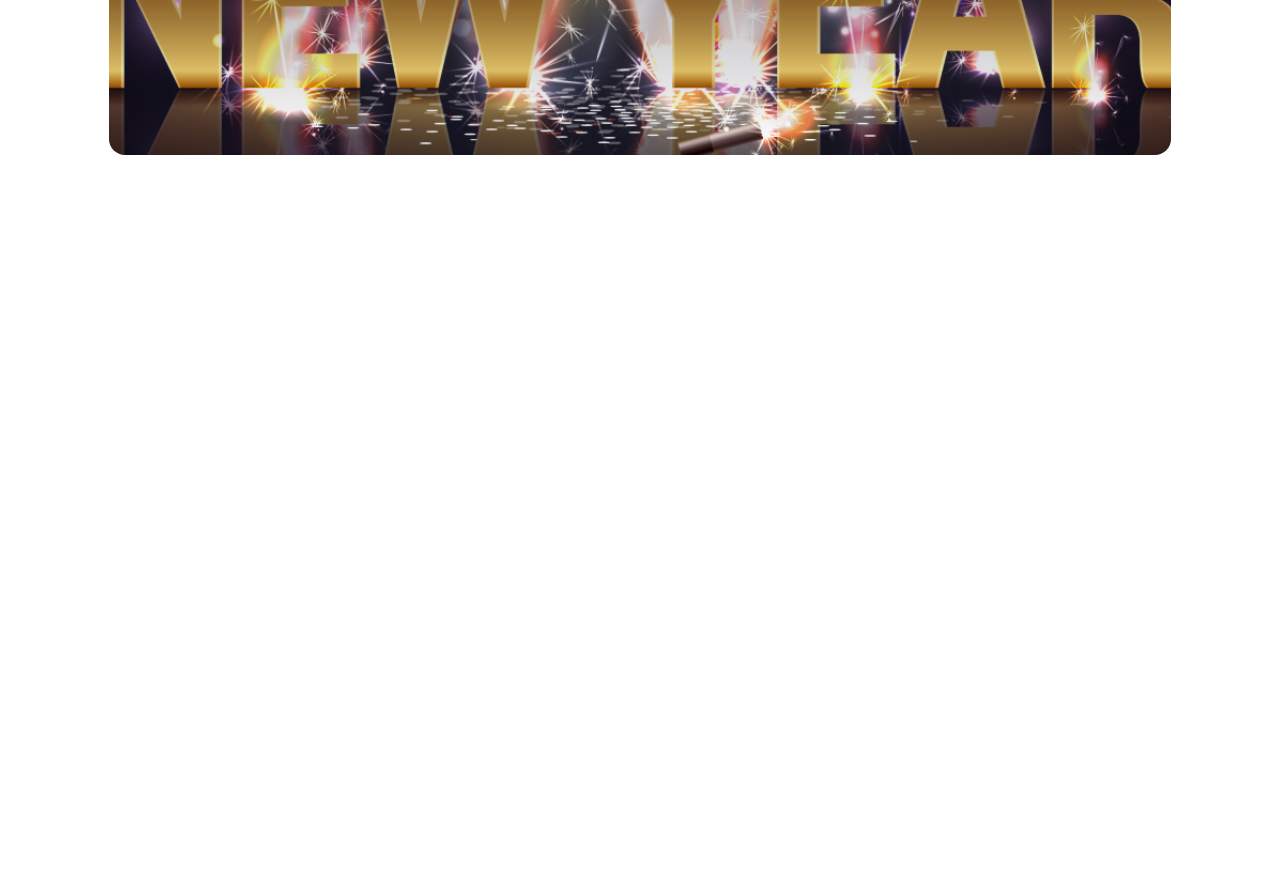
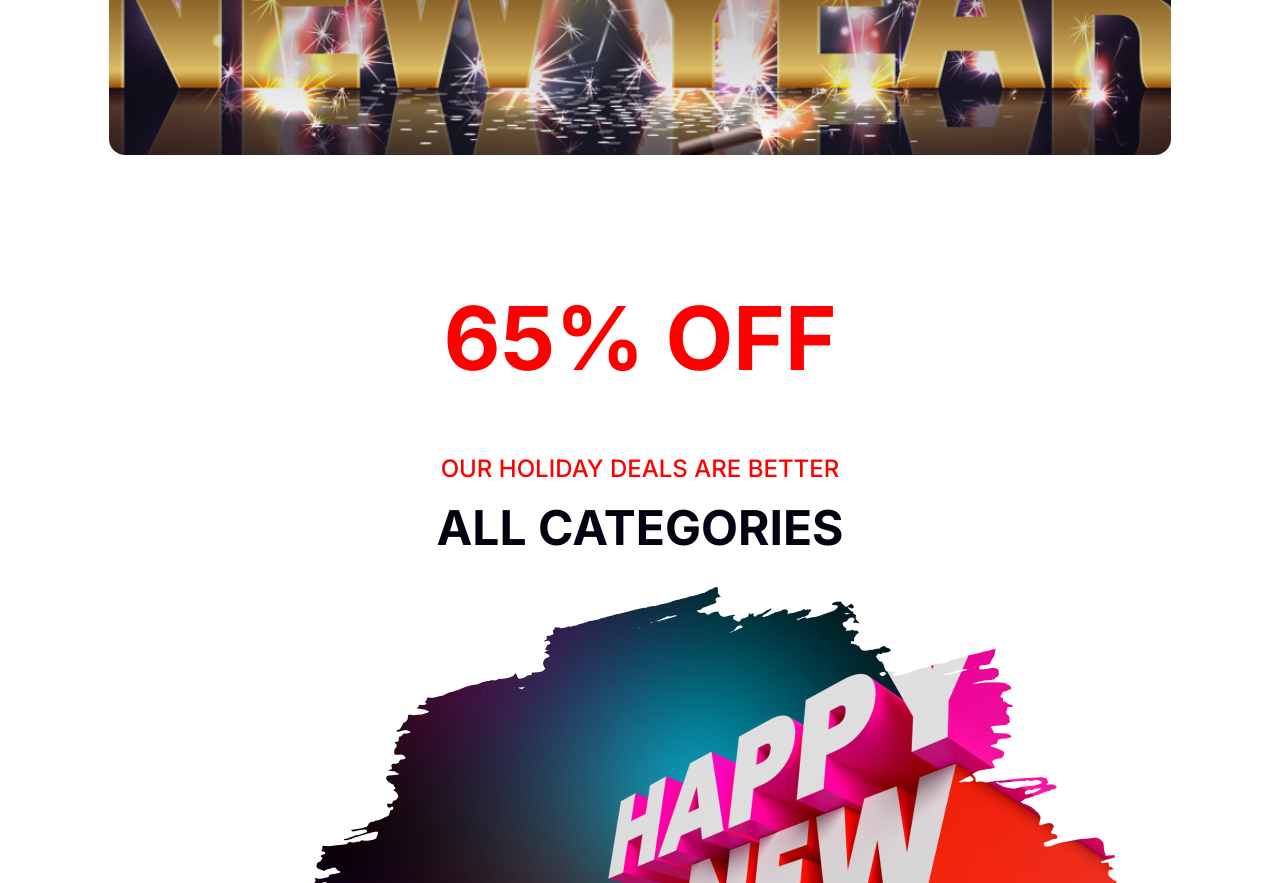
Before and after one commit to AyonHasan07/assignment01, a plain HTML site: page index.html in a window 1280 px wide. Shown: the part 537-1420 px from the top of the page. Before the commit the page ends 800 px from the top, so only its background shows below. Drawn offline with Linux system fonts and the light colour scheme.

Commit message:
2nd section done

```diff
--- a/index.html
+++ b/index.html
@@ -7,6 +7,10 @@
     <link rel="preconnect" href="https://fonts.googleapis.com">
 <link rel="preconnect" href="https://fonts.gstatic.com" crossorigin>
 <link href="https://fonts.googleapis.com/css2?family=Merriweather:ital,wght@0,300;0,400;0,700;0,900;1,300;1,400;1,700;1,900&display=swap" rel="stylesheet">
+<!-- Inter font -->
+<link rel="preconnect" href="https://fonts.googleapis.com">
+<link rel="preconnect" href="https://fonts.gstatic.com" crossorigin>
+<link href="https://fonts.googleapis.com/css2?family=Inter:wght@100;200;300;400;500;600;700;800;900&display=swap" rel="stylesheet">
 
     <link rel="stylesheet" href="style/style.css">
 </head>
@@ -21,5 +25,24 @@
             </h1>
         </div>
     </header>
+
+    <section class="offer">
+        <div class="offer-box">
+            <div class="offer-txt">
+                <h1 class="offer-title">
+                    65% OFF
+                </h1>
+                <p class="offer-title2">
+                    OUR HOLIDAY DEALS ARE BETTER
+                </p>
+                <h2 class="offer-title3">
+                    ALL CATEGORIES
+                </h2>
+            </div>
+            <div class="offer-img">
+                <img src="images/NewYearPhoto.png" alt="">
+            </div>
+        </div>
+    </section>
 </body>
 </html>
--- a/style/style.css
+++ b/style/style.css
@@ -54,3 +54,43 @@ header{
     margin: auto;
     padding-bottom: 177px;
 }
+
+/* 2nd section start */
+
+.offer{
+    width: 51%;
+    max-width: 803px;
+    margin: 0 auto;
+    align-items: center;
+    text-align: center;
+}
+
+.offer-box .offer-txt{
+    font-family: 'Inter', sans-serif;
+}
+
+.offer-box .offer-txt .offer-title{
+    color: #F00;
+    text-align: center;
+    /* font-family: 'Inter', sans-serif; */
+    font-size: 88px;
+    font-weight: 700;
+    padding-bottom: 48px;
+    padding-top: 80px;
+}
+
+.offer-box .offer-txt .offer-title2{
+    color: #F00;
+    text-align: center;
+    font-size: 24px;
+    font-weight: 500;
+    padding: 15px;
+}
+
+.offer-box .offer-txt .offer-title3{
+    color: #070211;
+    text-align: center;
+    font-size: 48px;
+    font-weight: 700;
+    padding-bottom: 30px;
+}
```
Also changed, not shown: images/NewYearPhoto.png (renamed from images/New Year Photo.png).
